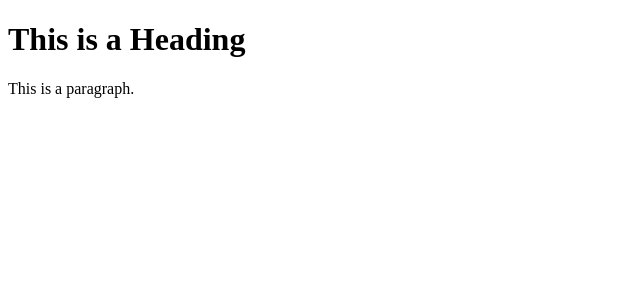
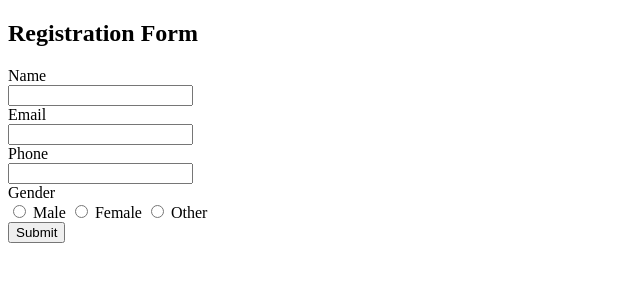
Before and after one commit to princegupta22/Student-Registration-Form-, a plain HTML site: page index.html in a window 1280 px wide. Shown: the whole page, without its empty margins (0-640 px from the left). Drawn offline with Linux system fonts and the light colour scheme.

Commit message:
first commit

```diff
--- a/index.html
+++ b/index.html
@@ -1,15 +1,41 @@
 <!DOCTYPE html>
-<html>
+<html lang="en">
 
 <head>
-    <title>Page Title</title>
+    <meta charset="UTF-8">
+    <meta name="viewport" content="width=device-width, initial-scale=1.0">
+    <title>Student Registration Form</title>
 </head>
 
 <body>
+    <div>
+        <h2>Registration Form</h2>
 
-    <h1>This is a Heading</h1>
-    <p>This is a paragraph.</p>
+        <form>
+            <label for="name">Name</label><br>
+            <input type="text" id="name" name="name"><br>
 
+            <label for="email">Email</label><br>
+            <input type="email" id="email" name="email" required><br>
+
+            <label for="phone">Phone</label><br>
+            <input type="tel" id="phone" name="phone" pattern="[0-9]{10}" required><br>
+
+            <label>Gender</label>
+            <div>
+                <input type="radio" id="male" name="gender" value="Male" required>
+                <label for="male">Male</label>
+
+                <input type="radio" id="female" name="gender" value="Female">
+                <label for="female">Female</label>
+
+                <input type="radio" id="other" name="gender" value="Other">
+                <label for="other">Other</label>
+            </div>
+
+            <button type="submit">Submit</button>
+        </form>
+    </div>
 </body>
 
 </html>
```
